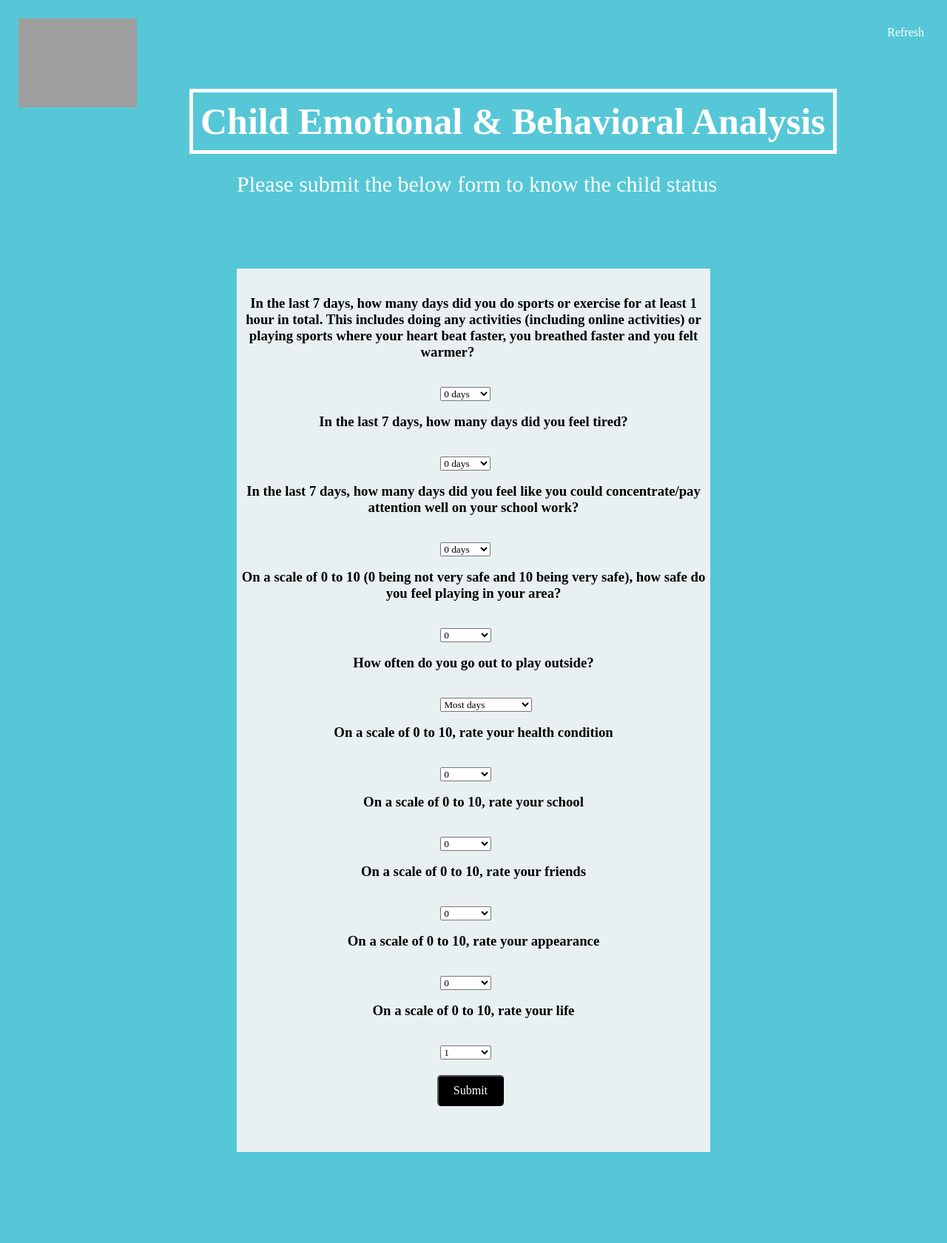
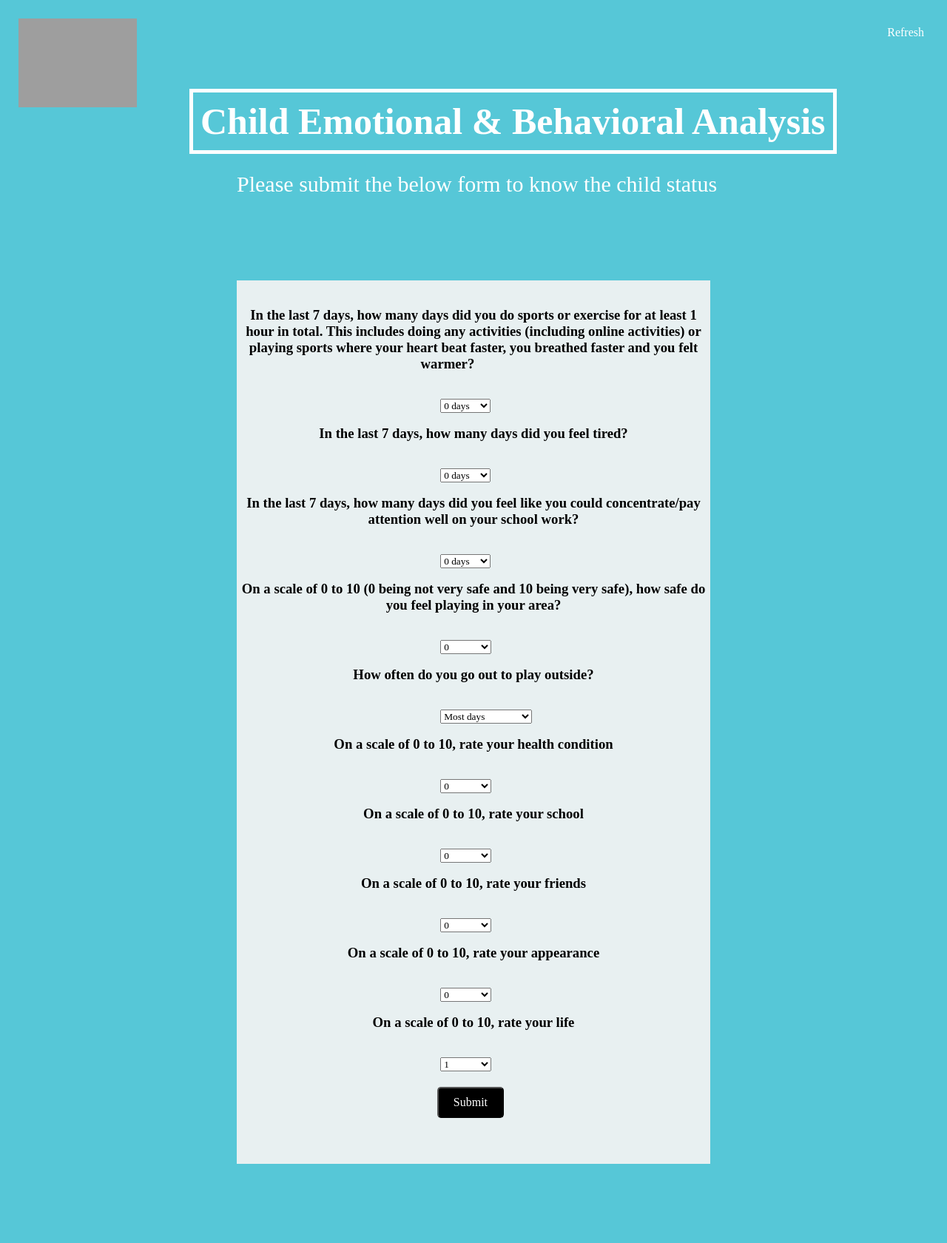
Before and after one commit to akhilveramalli/child_analysis, a Flask app: page / in a window 1280 px wide. Shown: the whole page at 74% size. Run offline with Flask 2, Linux system fonts and the light colour scheme; parts of the project's set-up code (start-up, migrations or seed data) failed here and were passed over; grey boxes are pictures that could not be loaded.

Commit message:
Update Home.html

```diff
--- a/templates/Home.html
+++ b/templates/Home.html
@@ -85,7 +85,7 @@
         .form{
             background-color: #E8F0F1 ;
             position: absolute;
-            top: 120%;
+            top: 122%;
             left: 50%;
             transform: translate(-50%, -50%);
             text-decoration: none;
```
